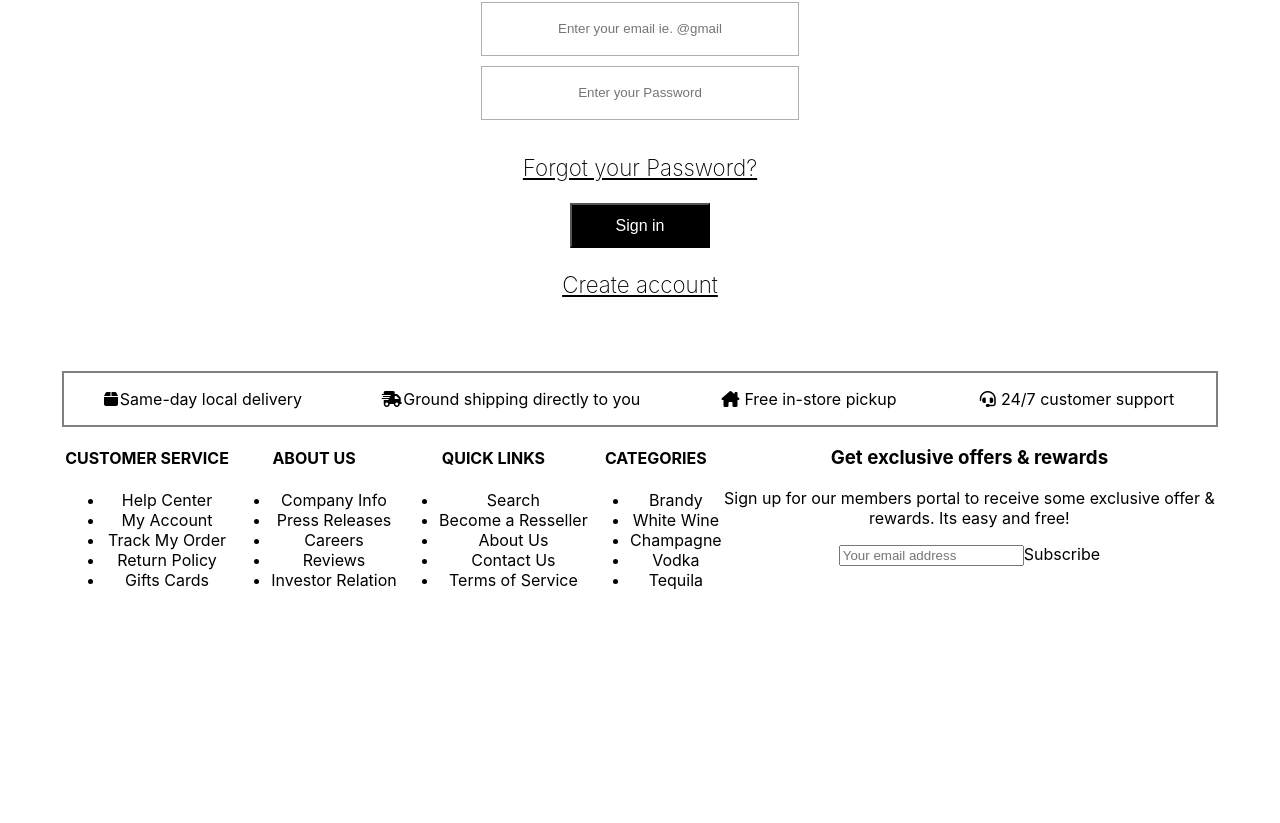
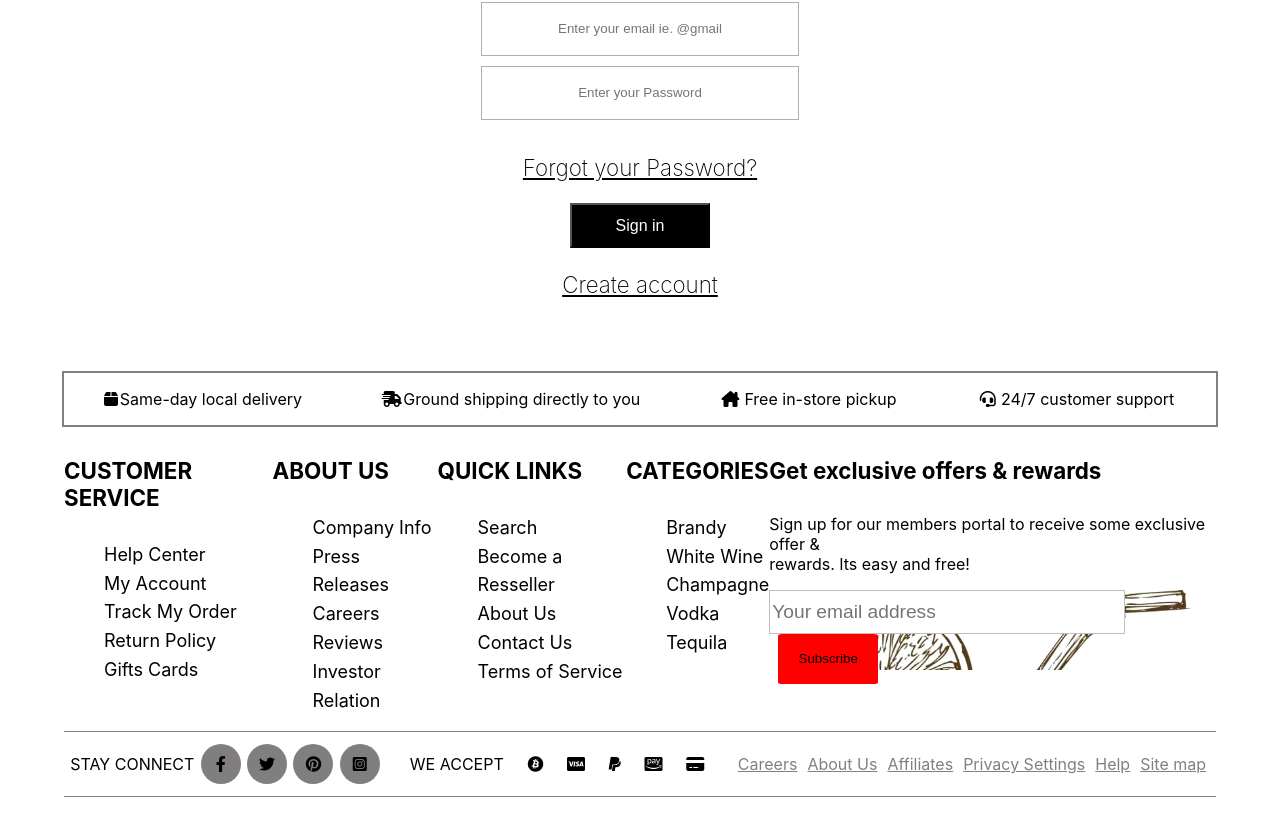
Before and after one commit to MALWICK/Drink-site, a React (Create React App) app: page /login in a window 1280 px wide. Shown: the part 288-1111 px from the top of the page. Before the commit the page ends 894 px from the top, so only its background shows below. Built offline with nearby package versions, Linux system fonts and the light colour scheme.

Commit message:
finished styling my footer

```diff
--- a/src/component/Footer.jsx
+++ b/src/component/Footer.jsx
@@ -23,7 +23,7 @@ function Footer() {
         </div>
       </div>
       <div className={Style.cont2}>
-        <div>
+        <div className={Style.cont2__small1}>
           <h4>CUSTOMER SERVICE</h4>
           <ul>
             <li>Help Center</li>
@@ -33,7 +33,7 @@ function Footer() {
             <li>Gifts Cards</li>
           </ul>
         </div>
-        <div>
+        <div className={Style.cont2__small2}>
           <h4>ABOUT US</h4>
           <ul>
             <li>Company Info</li>
@@ -43,7 +43,7 @@ function Footer() {
             <li>Investor Relation</li>
           </ul>
         </div>
-        <div>
+        <div className={Style.cont2__small3}>
           <h4>QUICK LINKS</h4>
           <ul>
             <li>Search</li>
@@ -53,7 +53,7 @@ function Footer() {
             <li>Terms of Service</li>
           </ul>
         </div>
-        <div>
+        <div className={Style.cont2__small4}>
           <h4>CATEGORIES</h4>
           <ul>
             <li>Brandy</li>
@@ -63,8 +63,8 @@ function Footer() {
             <li>Tequila</li>
           </ul>
         </div>
-        <div>
-          <h3>Get exclusive offers & rewards</h3>
+        <div className={Style.cont2__small4}>
+          <h4>Get exclusive offers & rewards</h4>
           <p>
             Sign up for our members portal to receive some exclusive offer &{' '}
             <br />
@@ -72,8 +72,41 @@ function Footer() {
           </p>
           <div className={Style.cont2__input}>
             <input type="email" placeholder="Your email address" />
-            <buttun type="submit">Subscribe</buttun>
+            <button type="submit">Subscribe</button>
           </div>
+        </div>
+      </div>
+      <div className={Style.cont3}>
+        <div className={Style.connect}>
+          <p>STAY CONNECT</p>
+          <span>
+            <i className="fa-brands fa-facebook-f" />
+          </span>
+          <span>
+            <i className="fa-brands fa-twitter" />
+          </span>
+          <span>
+            <i className="fa-brands fa-pinterest" />
+          </span>
+          <span>
+            <i className="fa-brands fa-square-instagram" />
+          </span>
+        </div>
+        <div className={Style.accept}>
+          <p>WE ACCEPT</p>
+          <i className="fa-brands fa-bitcoin" />
+          <i className="fa-brands fa-cc-visa" />
+          <i className="fa-brands fa-paypal" />
+          <i className="fa-brands fa-cc-amazon-pay" />
+          <i className="fa-solid fa-credit-card" />
+        </div>
+        <div className={Style.careers}>
+          <p>Careers</p>
+          <p>About Us</p>
+          <p>Affiliates</p>
+          <p>Privacy Settings</p>
+          <p>Help</p>
+          <p>Site map</p>
         </div>
       </div>
     </div>
--- a/src/component/footer.module.css
+++ b/src/component/footer.module.css
@@ -22,7 +22,6 @@
   align-items: center;
   /* background-color: red; */
 }
-
 
 .cont_small2 {
   width: 260px;
@@ -53,3 +52,137 @@
   display: flex;
   justify-content: space-around;
 }
+
+.cont2__input {
+  background-image: url('./inputimg.png');
+  background-repeat: no-repeat;
+  background-size: cover;
+  height: 10vh;
+
+}
+
+.cont2__input input {
+  width: 350px;
+  height: 5vh;
+  font-size: larger;
+  border: 1px solid #c0bfbf;
+}
+
+.cont2__input button {
+  width: 100px;
+  height: 50px;
+  margin-left: 2%;
+  border: none;
+  border-radius: 4%;
+  background-color: red;
+}
+
+.cont2__small1 {
+  text-align: left;
+}
+
+.cont2__small1 h4 {
+  font-size: 1.4rem;
+}
+
+.cont2__small1 ul li {
+  list-style-type: none;
+  font-size: 18px;
+  line-height: 1.6;
+}
+
+.cont2__small2 {
+  text-align: left;
+}
+
+.cont2__small2 h4 {
+  font-size: 1.4rem;
+}
+
+.cont2__small2 ul li {
+  list-style-type: none;
+  font-size: 18px;
+  line-height: 1.6;
+}
+
+.cont2__small3 {
+  text-align: left;
+}
+
+.cont2__small3 h4 {
+  font-size: 1.4rem;
+}
+
+.cont2__small3 ul li {
+  list-style-type: none;
+  font-size: 18px;
+  line-height: 1.6;
+}
+
+.cont2__small4 {
+  text-align: left;
+}
+
+.cont2__small4 h4 {
+  font-size: 1.4rem;
+}
+
+.cont2__small4 ul li {
+  list-style-type: none;
+  font-size: 18px;
+  line-height: 1.6;
+}
+
+.cont3 {
+    width: 90%;
+    height: 8vh;
+    display: flex;
+    justify-content: space-around;
+    align-items: center;
+    border-top: 1px solid gray;
+    border-bottom: 1px solid gray;
+    margin-bottom: 2%;
+ /*    background-color: gray; */
+}
+
+.connect {
+    width: 330px;
+    height: 50px;
+    display: flex;
+    justify-content: space-evenly;
+    align-items: center;
+   /*  background-color: red; */
+}
+
+.connect span {
+    width: 40px;
+    height: 40px;
+    display: flex;
+    justify-content: center;
+    align-items: center;
+    background-color: #807e7e;
+    border-radius: 50%;
+}
+
+.accept{
+    width: 350px;
+    height: 50px;
+    display: flex;
+    justify-content: space-evenly;
+    align-items: center;
+    /* background-color: red; */
+}
+
+.careers{
+    width: 500px;
+    height: 50px;
+    display: flex;
+    justify-content: space-evenly;
+    align-items: center;
+   /*  background-color: red; */
+}
+
+.careers p {
+    color: gray;
+    text-decoration: underline;
+}
```
Also changed, not shown: src/component/inputimg.png (added). Lines whose indentation alone changed are shown as unchanged.
